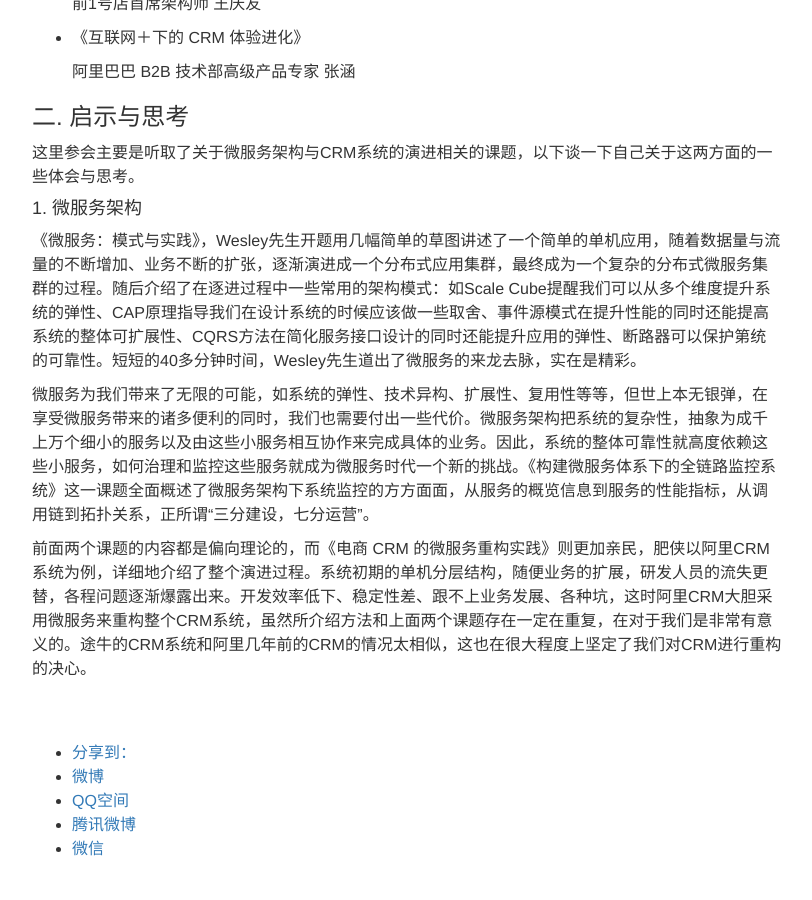
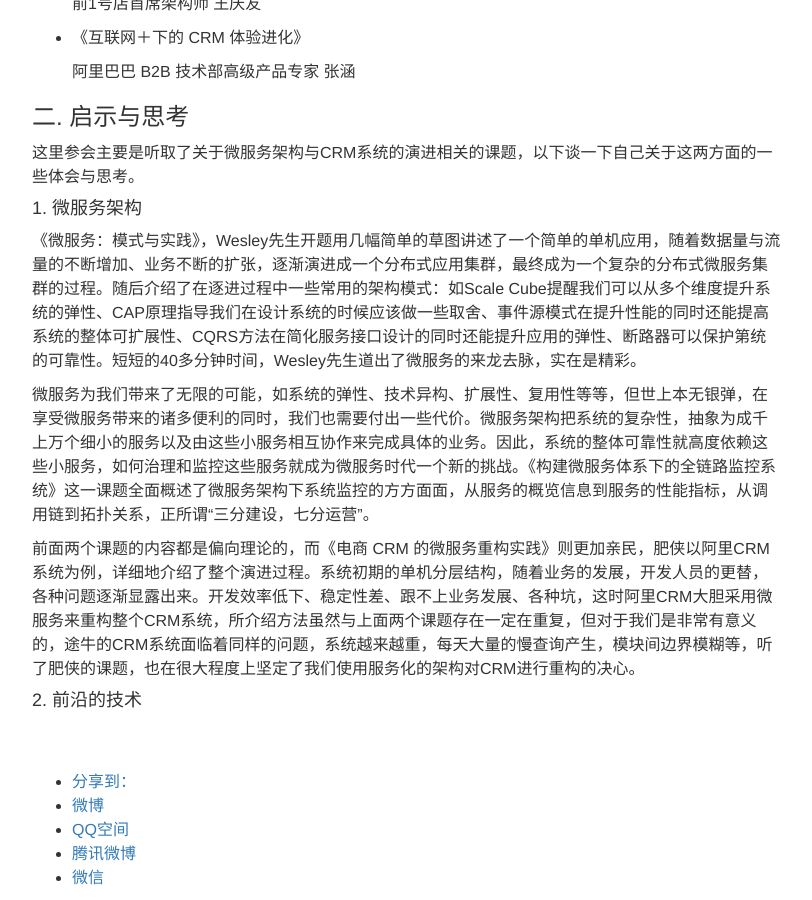
Before and after one commit to OuYangLiang/ouyangliang.github.io, a Jekyll site: the page built from _posts/2016-11-07-2016上海站QCon大会参后感.markdown, in a window 1280 px wide and 900 px high, scrolled down 1579 px. Shown: the whole window, without its empty margins (38-850 px from the left). Built offline with Jekyll 4.4.1, drawn with Linux system fonts in a browser that asks for light colours; nearby versions of some CDN libraries; comment, search, counter and statistics services are not loaded; before the commit the page ends 2450 px from its top, so only the background shows below that.

Commit message:
Update 2016-11-07-2016上海站QCon大会参后感.markdown

```diff
--- a/_posts/2016-11-07-2016上海站QCon大会参后感.markdown
+++ b/_posts/2016-11-07-2016上海站QCon大会参后感.markdown
@@ -75,4 +75,6 @@
 
 微服务为我们带来了无限的可能，如系统的弹性、技术异构、扩展性、复用性等等，但世上本无银弹，在享受微服务带来的诸多便利的同时，我们也需要付出一些代价。微服务架构把系统的复杂性，抽象为成千上万个细小的服务以及由这些小服务相互协作来完成具体的业务。因此，系统的整体可靠性就高度依赖这些小服务，如何治理和监控这些服务就成为微服务时代一个新的挑战。《构建微服务体系下的全链路监控系统》这一课题全面概述了微服务架构下系统监控的方方面面，从服务的概览信息到服务的性能指标，从调用链到拓扑关系，正所谓“三分建设，七分运营”。
 
-前面两个课题的内容都是偏向理论的，而《电商 CRM 的微服务重构实践》则更加亲民，肥侠以阿里CRM系统为例，详细地介绍了整个演进过程。系统初期的单机分层结构，随便业务的扩展，研发人员的流失更替，各程问题逐渐爆露出来。开发效率低下、稳定性差、跟不上业务发展、各种坑，这时阿里CRM大胆采用微服务来重构整个CRM系统，虽然所介绍方法和上面两个课题存在一定在重复，在对于我们是非常有意义的。途牛的CRM系统和阿里几年前的CRM的情况太相似，这也在很大程度上坚定了我们对CRM进行重构的决心。
+前面两个课题的内容都是偏向理论的，而《电商 CRM 的微服务重构实践》则更加亲民，肥侠以阿里CRM系统为例，详细地介绍了整个演进过程。系统初期的单机分层结构，随着业务的发展，开发人员的更替，各种问题逐渐显露出来。开发效率低下、稳定性差、跟不上业务发展、各种坑，这时阿里CRM大胆采用微服务来重构整个CRM系统，所介绍方法虽然与上面两个课题存在一定在重复，但对于我们是非常有意义的，途牛的CRM系统面临着同样的问题，系统越来越重，每天大量的慢查询产生，模块间边界模糊等，听了肥侠的课题，也在很大程度上坚定了我们使用服务化的架构对CRM进行重构的决心。
+
+#### 2. 前沿的技术
```
